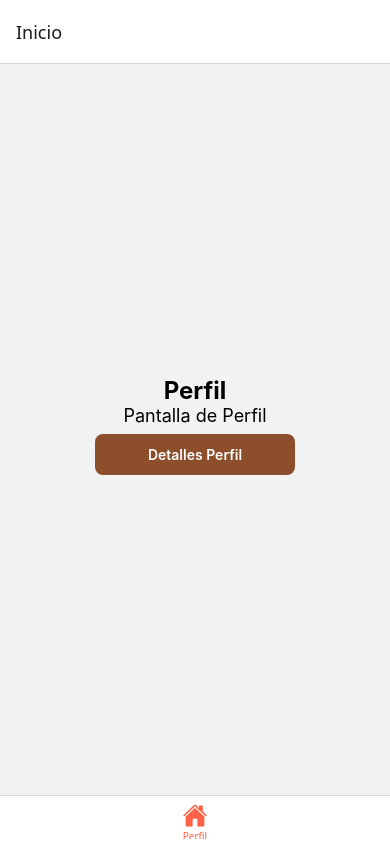
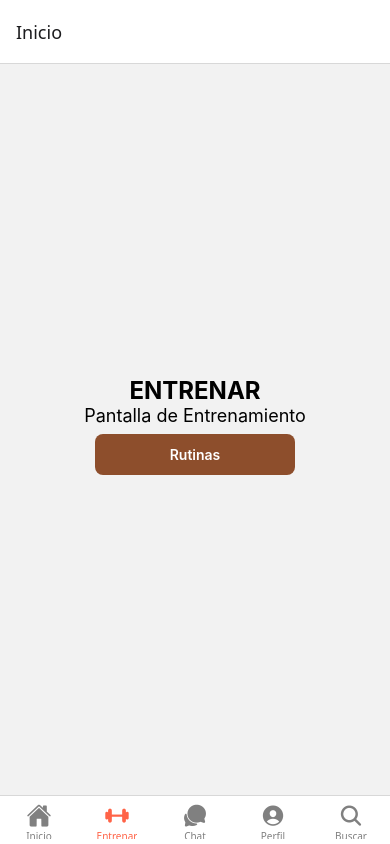
Before and after one commit to nespidev/proyecto-des-app, a React Native app: screen /Entrenar in a window 390 px wide. Built offline with nearby package versions, Linux system fonts and the light colour scheme.

Commit message:
Screens en tabs

```diff
--- a/app/tabs/screens/busqueda-perfiles/BusquedaPerfilesScreen.tsx
+++ b/app/tabs/screens/busqueda-perfiles/BusquedaPerfilesScreen.tsx
@@ -5,10 +5,8 @@ import { RootStackParamList } from "@/app/navigation/RootNavigation";
 import Button from "@/components/Button";
 import { globalStyles } from "@/utils/globalStyles";
 import trainers from "./trainersDePrueba";
-type Props = NativeStackScreenProps<RootStackParamList, "BusquedaPerfiles">;
 
-export default function BusquedaPerfilesScreen({ navigation }: Props) {
-
+export default function BusquedaPerfilesScreen() {
   return (
     <View style={styles.container}>
       <Text style={globalStyles.title}>BUSQUEDA DE PERFILES</Text>
--- /dev/null
+++ b/app/tabs/screens/busqueda-perfiles/index.tsx
@@ -0,0 +1,7 @@
+import BusquedaPerfilesScreen from "./BusquedaPerfilesScreen";
+
+export default function busquedaPerfilesScreen() {
+  return (
+      <BusquedaPerfilesScreen />
+  )
+}
--- /dev/null
+++ b/app/tabs/screens/chat/index.tsx
@@ -0,0 +1,7 @@
+import ChatScreen from "./ChatScreen";
+
+export default function chatScreen() {
+  return (
+      <ChatScreen />
+  )
+}
--- a/app/tabs/screens/entrenar/EntrenarScreen.tsx
+++ b/app/tabs/screens/entrenar/EntrenarScreen.tsx
@@ -5,9 +5,7 @@ import { RootStackParamList } from "@/app/navigation/RootNavigation";
 import Button from "@/components/Button";
 import { globalStyles } from "@/utils/globalStyles";
 
-type Props = NativeStackScreenProps<RootStackParamList, "Entrenar">;
-
-export default function EntrenarScreen({ navigation }: Props) {
+export default function EntrenarScreen() {
   return (
     <View style={styles.container}>
       <Text style={globalStyles.title}>ENTRENAR</Text>
--- /dev/null
+++ b/app/tabs/screens/entrenar/index.tsx
@@ -0,0 +1,7 @@
+import EntrenarScreen from "./EntrenarScreen";
+
+export default function entrenarScreen() {
+  return (
+      <EntrenarScreen />
+  )
+}
--- a/app/tabs/screens/home/HomeScreen.tsx
+++ b/app/tabs/screens/home/HomeScreen.tsx
@@ -7,15 +7,13 @@ import { globalStyles } from "@/utils/globalStyles";
 import { ScrollView } from "react-native";
 import MockCard from "@/components/MockCard";
 
-type Props = NativeStackScreenProps<RootStackParamList, "Home">;
-
 const dataMockUp = [
   { id: "1", titulo: "Mock 1" },
   { id: "2", titulo: "Mock 2" },
   { id: "3", titulo: "Mock 3" },
 ];
 
-export default function HomeScreen({ navigation }: Props) {
+export default function HomeScreen() {
   return (
     <ScrollView>
       <View style={styles.container}>
@@ -34,7 +32,7 @@ export default function HomeScreen({ navigation }: Props) {
             nestedScrollEnabled
           />
       </View>
-      <View style={styles.containerButtons}>
+      {/* <View style={styles.containerButtons}>
         <Button
           title="Ir a Login"
           onPress={() => navigation.navigate("Login")}
@@ -59,7 +57,7 @@ export default function HomeScreen({ navigation }: Props) {
           title="Busqueda Perfiles"
           onPress={() => navigation.navigate("BusquedaPerfiles")}
         />
-      </View>
+      </View> */}
     </ScrollView>
   );
 }
--- /dev/null
+++ b/app/tabs/screens/home/index.tsx
@@ -0,0 +1,7 @@
+import HomeScreen from "./HomeScreen";
+
+export default function homeScreen() {
+  return (
+      <HomeScreen />
+  )
+}
--- a/app/tabs/screens/index.tsx
+++ b/app/tabs/screens/index.tsx
@@ -2,11 +2,11 @@ import { createBottomTabNavigator } from "@react-navigation/bottom-tabs";
 import React from "react";
 import { Ionicons } from "@expo/vector-icons";
 
-// import HomeScreen from "./home";
-// import EntrenarScreen from "./entrenar";
-// import ChatScreen from "./chat";
+import HomeScreen from "./home";
+import EntrenarScreen from "./entrenar";
+import ChatScreen from "./chat";
 import PerfilUsuarioScreen from "./perfil-usuario";
-// import BusquedaPerfilesScreen from "./busqueda-perfiles";
+import BusquedaPerfilesScreen from "./busqueda-perfiles";
 
 const Tab = createBottomTabNavigator();
 
@@ -36,11 +36,11 @@ export default function TabsScreen() {
         headerShown: false,
       })}
     >
-      {/* <Tab.Screen name="Home" component={HomeScreen} options={{ title: 'Inicio' }} />
-      <Tab.Screen name="Entrenar" component={EntrenarScreen} options={{ title: 'Entrenar' }} />
-      <Tab.Screen name="Chat" component={ChatScreen} options={{ title: 'Chat' }} /> */}
-      <Tab.Screen name="Home" component={PerfilUsuarioScreen} options={{ title: 'Perfil' }} />
-      {/* <Tab.Screen name="BusquedaPerfiles" component={BusquedaPerfilesScreen} options={{ title: 'Buscar' }} /> */}
+      <Tab.Screen name="Home" component={HomeScreen} options={{ title: "Inicio" }} />
+      <Tab.Screen name="Entrenar" component={EntrenarScreen} options={{ title: "Entrenar" }} />
+      <Tab.Screen name="Chat" component={ChatScreen} options={{ title: "Chat" }} />
+      <Tab.Screen name="PerfilUsuario" component={PerfilUsuarioScreen} options={{ title: "Perfil" }} />
+      <Tab.Screen name="BusquedaPerfiles" component={BusquedaPerfilesScreen} options={{ title: "Buscar" }} />
     </Tab.Navigator>
   );
 }
```
